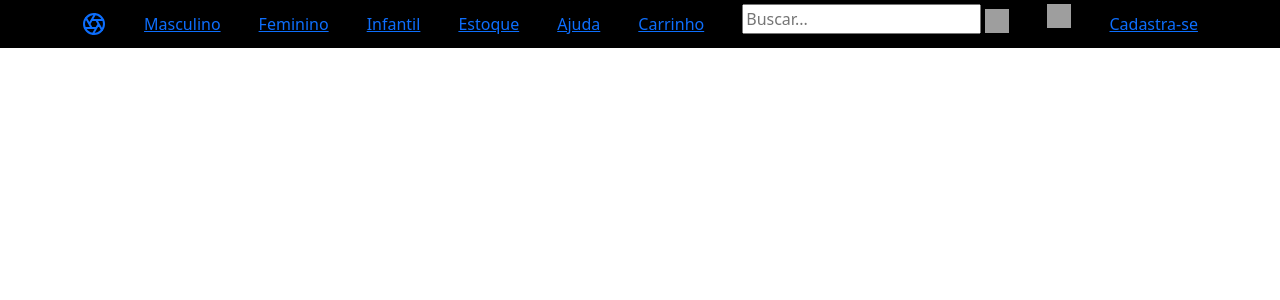
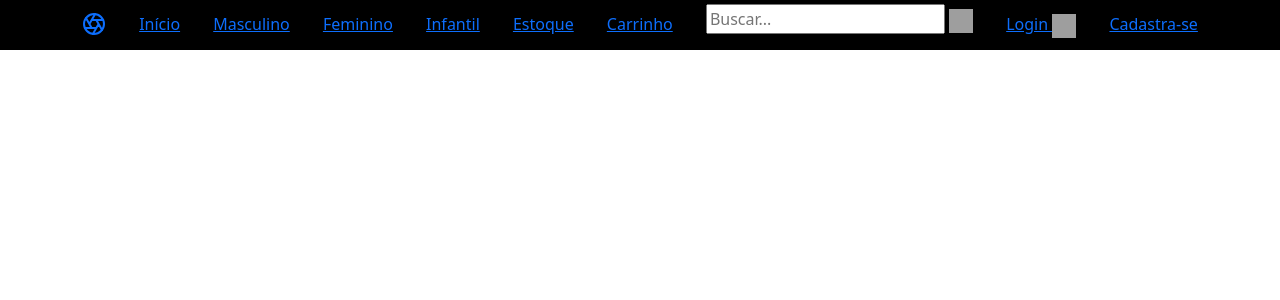
Before and after one commit to AlexBorgesTeles/Projeto-Final---turma-72, a PHP site: page /cabecalho.php in a window 1280 px wide. Shown: the top 300 px of the page. Run offline with PHP 8.4, Linux system fonts and the light colour scheme; data that the repository does not hold is empty; grey boxes are pictures that could not be loaded.

Commit message:
Update cabecalho.php
Cliquem no cabeçalho, para se movimentarem entre as páginas, resgistro.php, login.php , inicio.php

```diff
--- a/loja/cabecalho.php
+++ b/loja/cabecalho.php
@@ -9,23 +9,24 @@
         <!-- <link rel="icon" type="image/png" href="icones/fofo.png"> -->
     </head>
 
- <header class="site-header sticky-top py-1" style="background-color: black;">
+    <header class="site-header sticky-top py-1" style="background-color: black;">
         <nav class="container d-flex flex-column flex-md-row justify-content-between">
             <a class="py-2" href="#" aria-label="Product">
                 <svg xmlns="http://www.w3.org/2000/svg" width="24" height="24" fill="none" stroke="currentColor" stroke-linecap="round" stroke-linejoin="round" stroke-width="2" class="d-block mx-auto" role="img" viewBox="0 0 24 24"><title>Product</title><circle cx="12" cy="12" r="10"/><path d="M14.31 8l5.74 9.94M9.69 8h11.48M7.38 12l5.74-9.94M9.69 16L3.95 6.06M14.31 16H2.83m13.79-4l-5.74 9.94"/></svg>
             </a>
+            <a class="py-2 d-none d-md-inline-block" href="inicio.php">Início</a>
             <a class="py-2 d-none d-md-inline-block" href="#">Masculino</a>
             <a class="py-2 d-none d-md-inline-block" href="#">Feminino</a>
             <a class="py-2 d-none d-md-inline-block" href="#">Infantil</a>
             <a class="py-2 d-none d-md-inline-block" href="#">Estoque</a>
-            <a class="py-2 d-none d-md-inline-block" href="#">Ajuda</a>
             <a class="py-2 d-none d-md-inline-block" href="#">Carrinho</a>
                 <div id="divBusca">
                 <input type="text" id="txtBusca" placeholder="Buscar..."/>
                 <a href="https://www.google.com"><img src="galeria/Lupa.png" id="btnBusca" alt="Buscar" width="24" height="24"/></a>
                 </div>
-                <img src="galeria/Login.jpg" id="Login" alt="Login" width="24" height="24"/>
-                <a class="py-2 d-none d-md-inline-block" href="#">Cadastra-se</a>
+                <a href="login.php" class="py-2 d-none d-md-inline-block">
+                    Login <img src="galeria/Login.jpg" id="Login" alt="Login" width="24" height="24"/>
+                </a>
+                <a class="py-2 d-none d-md-inline-block" href="registro.php">Cadastra-se</a>
         </nav>
     </header>
-<body>
```
